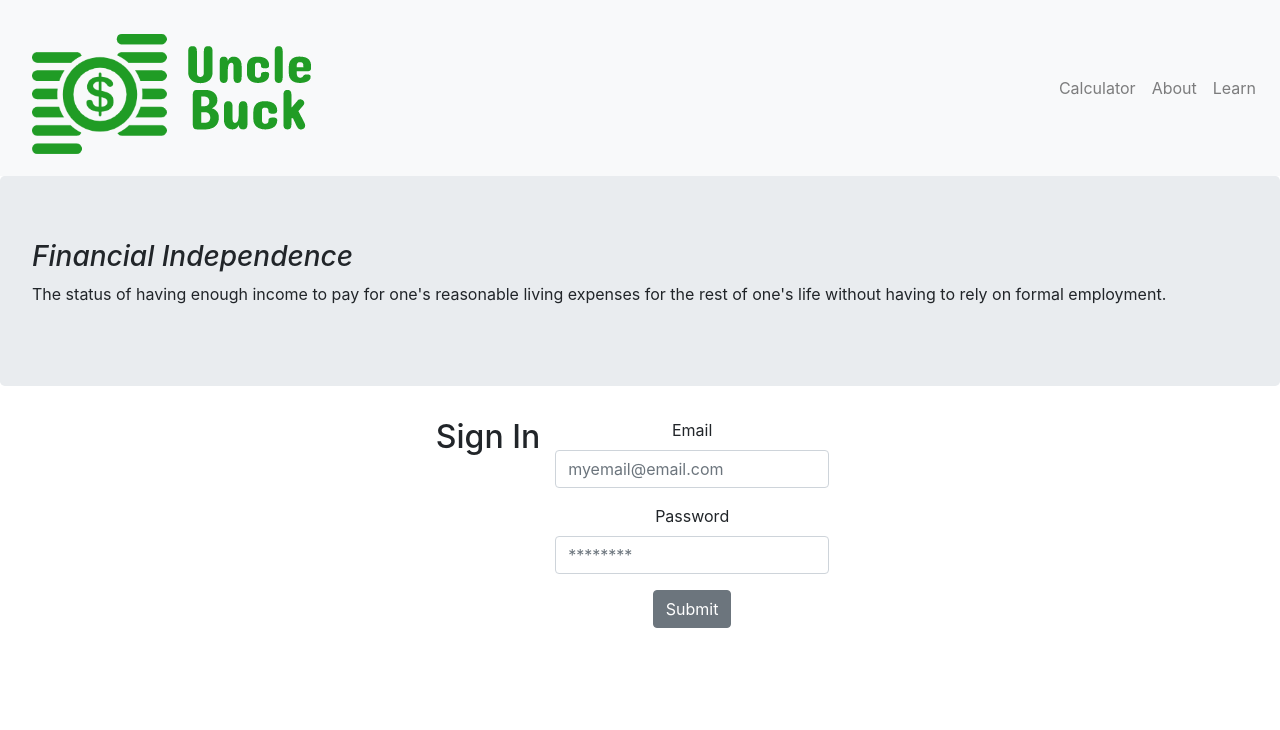
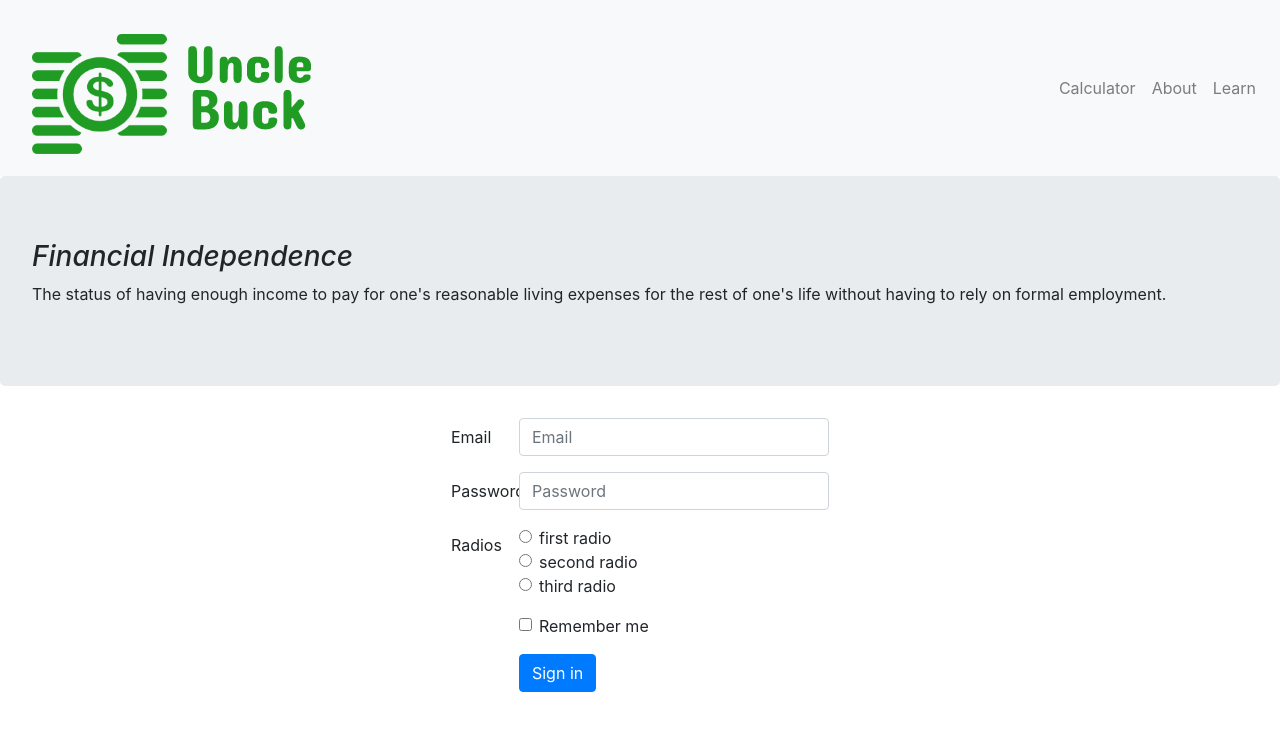
Before and after one commit to Team-Uncle-Buck/uncle_buck, a React (Create React App) app in the folder project/client/: page / in a window 1280 px wide. Shown: the top 730 px of the page. Built offline with nearby package versions, Linux system fonts and the light colour scheme.

Commit message:
Working extended form

```diff
--- a/project/client/src/routes/Home.js
+++ b/project/client/src/routes/Home.js
@@ -1,10 +1,15 @@
 import React from "react";
 import "./Home.css";
-import {
-  Container, Col, Form,
-  FormGroup, Label, Input,
-  Button,
-} from 'reactstrap';
+import Container from 'react-bootstrap/Container'
+import Col from 'react-bootstrap/Col'
+import FormGroup from 'react-bootstrap/FormGroup'
+import Label from 'react-bootstrap/FormLabel'
+import InputGroup from 'react-bootstrap/InputGroup'
+import Form from 'react-bootstrap/Form'
+import Button from 'react-bootstrap/Button'
+import Row from 'react-bootstrap/Row'
+import FormCheck from 'react-bootstrap/FormCheck'
+
 
 class Home extends React.Component {
   constructor() {
@@ -12,37 +17,63 @@ class Home extends React.Component {
   }
   render() {
     return (
-      // <div>
-      //   <h2>Calculate Your FI Date:</h2>
-      // </div>
-        <Container className="App">
-        <h2>Sign In</h2>
-        <Form className="form">
-          <Col>
-            <FormGroup>
-              <Label>Email</Label>
-              <Input
-                type="email"
-                name="email"
-                id="exampleEmail"
-                placeholder="myemail@email.com"
-              />
+          <Form>
+          <FormGroup as={Row} controlId="formHorizontalEmail">
+            <Label column sm={2}>
+              Email
+            </Label>
+            <Col sm={10}>
+              <Form.Control type="email" placeholder="Email" />
+            </Col>
+          </FormGroup>
+
+          <FormGroup as={Row} controlId="formHorizontalPassword">
+            <Label column sm={2}>
+              Password
+            </Label>
+            <Col sm={10}>
+              <Form.Control type="password" placeholder="Password" />
+            </Col>
+          </FormGroup>
+          <fieldset>
+            <FormGroup as={Row}>
+              <Label as="legend" column sm={2}>
+                Radios
+              </Label>
+              <Col sm={10}>
+                <Form.Check
+                  type="radio"
+                  label="first radio"
+                  name="formHorizontalRadios"
+                  id="formHorizontalRadios1"
+                />
+                <Form.Check
+                  type="radio"
+                  label="second radio"
+                  name="formHorizontalRadios"
+                  id="formHorizontalRadios2"
+                />
+                <Form.Check
+                  type="radio"
+                  label="third radio"
+                  name="formHorizontalRadios"
+                  id="formHorizontalRadios3"
+                />
+              </Col>
             </FormGroup>
-          </Col>
-          <Col>
-            <FormGroup>
-              <Label for="examplePassword">Password</Label>
-              <Input
-                type="password"
-                name="password"
-                id="examplePassword"
-                placeholder="********"
-              />
-            </FormGroup>
-          </Col>
-          <Button>Submit</Button>
+          </fieldset>
+          <FormGroup as={Row} controlId="formHorizontalCheck">
+            <Col sm={{ span: 10, offset: 2 }}>
+              <Form.Check label="Remember me" />
+            </Col>
+          </FormGroup>
+
+          <FormGroup as={Row}>
+            <Col sm={{ span: 10, offset: 2 }}>
+              <Button type="submit">Sign in</Button>
+            </Col>
+          </FormGroup>
         </Form>
-      </Container>
     );
   }
 }
```
